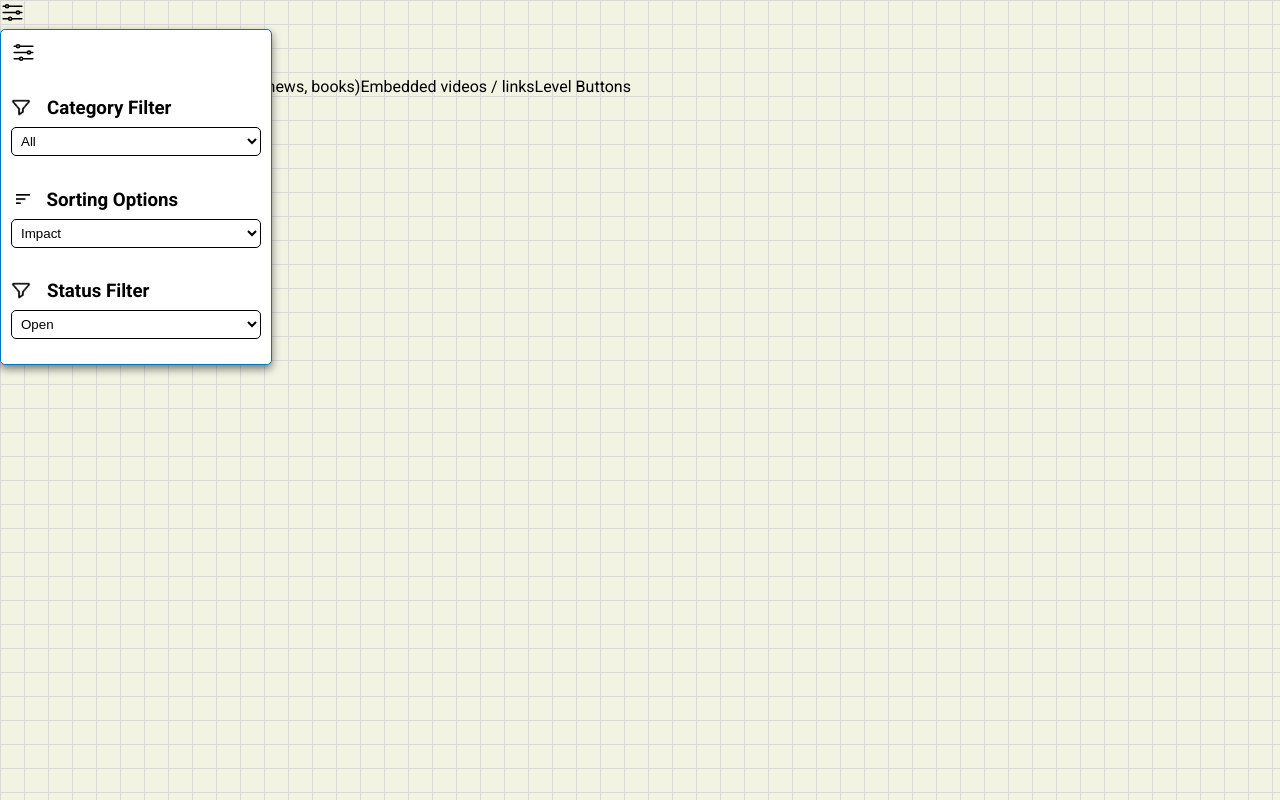
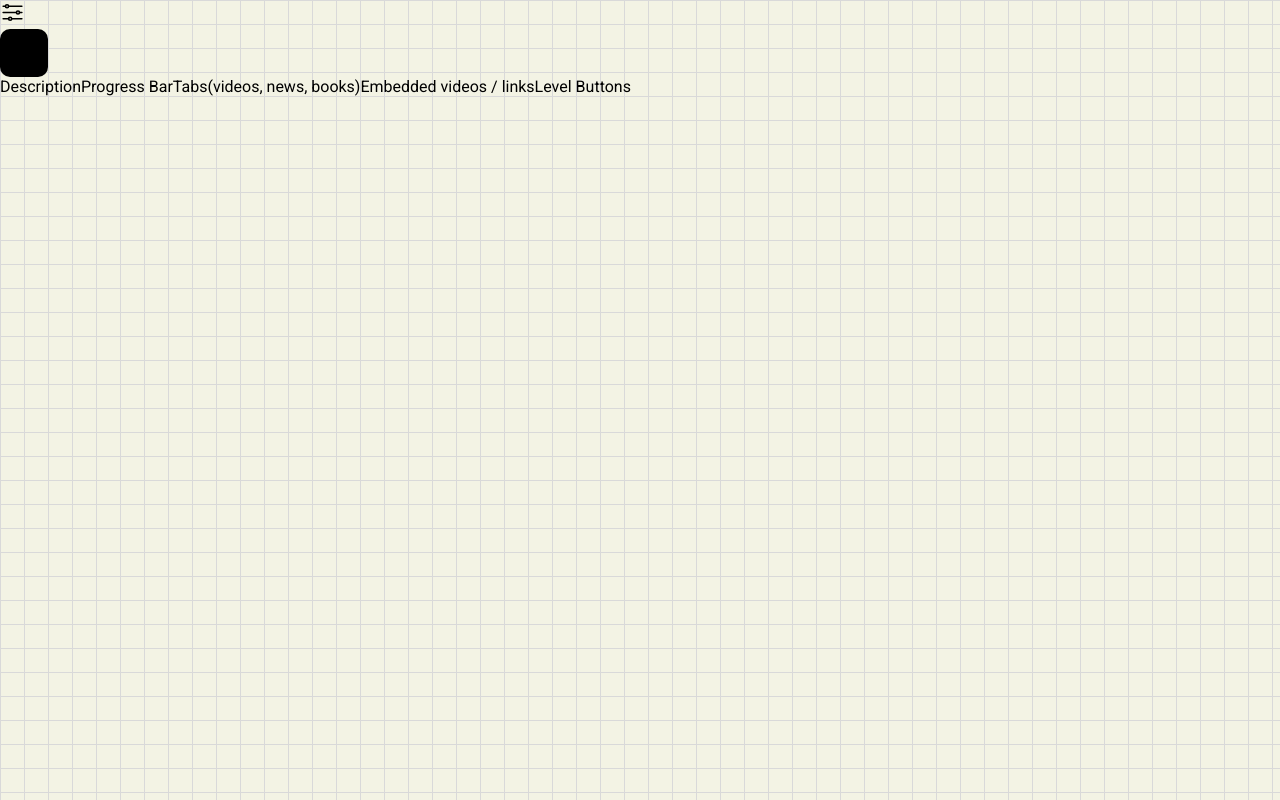
Before and after one commit to ChingT/Climate-Cockpit, a React (Vite) app in the folder frontend/: page /solutions in a window 1280 px wide. Built offline with nearby package versions, Linux system fonts and the light colour scheme; what javascript-time-ago would draw is missing.

Commit message:
Remove commented code

```diff
--- a/frontend/src/components/SolutionFilter/SolutionFilter.jsx
+++ b/frontend/src/components/SolutionFilter/SolutionFilter.jsx
@@ -13,8 +13,7 @@ import {
 } from "./SolutionFilter.style.js";
 
 export default function SolutionFilter() {
-  // const [isDropdownOpen, setIsDropdownOpen] = useState(false);
-  const [isDropdownOpen, setIsDropdownOpen] = useState(true);
+  const [isDropdownOpen, setIsDropdownOpen] = useState(false);
   const [selectedCategory, setSelectedCategory] = useState("");
 
   const toggleDropdown = () => setIsDropdownOpen(!isDropdownOpen);
```
